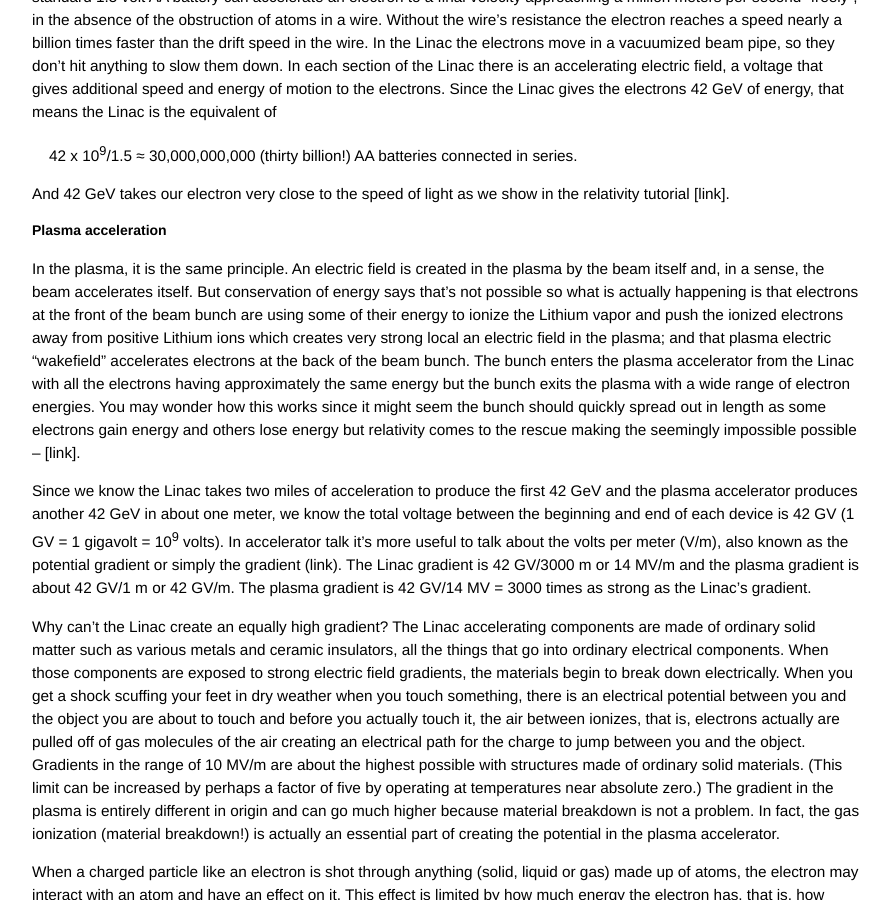
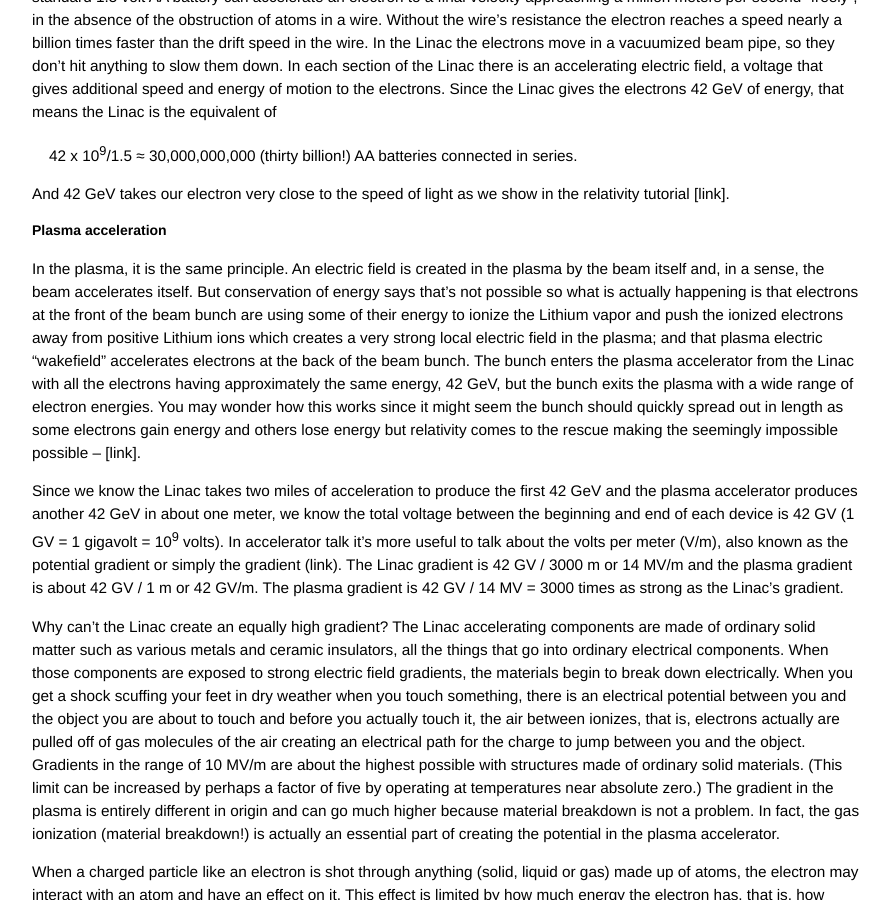
Before and after one commit to grbfacet/facet, a Jekyll site: the page built from beam-acceleration-tutorial.md, in a window 1280 px wide and 900 px high, scrolled down 3271 px. Shown: the whole window, without its empty margins (193-1083 px from the left). Built offline with Jekyll 4.4.1, drawn with Linux system fonts in a browser that asks for light colours; some of the changed text lies outside the part shown.

Commit message:
Update beam-acceleration-tutorial.md

```diff
--- a/beam-acceleration-tutorial.md
+++ b/beam-acceleration-tutorial.md
@@ -122,9 +122,9 @@ And 42 GeV takes our electron very close to the speed of light as we show in the
 
 ##### Plasma acceleration
 
-In the plasma, it is the same principle. An electric field is created in the plasma by the beam itself and, in a sense, the beam accelerates itself. But conservation of energy says that’s not possible so what is actually happening is that electrons at the front of the beam bunch are using some of their energy to ionize the Lithium vapor and push the ionized electrons away from positive Lithium ions which creates very strong local an electric field in the plasma; and that plasma electric "wakefield" accelerates electrons at the back of the beam bunch. The bunch enters the plasma accelerator from the Linac with all the electrons having approximately the same energy but the bunch exits the plasma with a wide range of electron energies. You may wonder how this works since it might seem the bunch should quickly spread out in length as some electrons gain energy and others lose energy but relativity comes to the rescue making the seemingly impossible possible – [link].
+In the plasma, it is the same principle. An electric field is created in the plasma by the beam itself and, in a sense, the beam accelerates itself. But conservation of energy says that’s not possible so what is actually happening is that electrons at the front of the beam bunch are using some of their energy to ionize the Lithium vapor and push the ionized electrons away from positive Lithium ions which creates a very strong local electric field in the plasma; and that plasma electric "wakefield" accelerates electrons at the back of the beam bunch. The bunch enters the plasma accelerator from the Linac with all the electrons having approximately the same energy, 42 GeV, but the bunch exits the plasma with a wide range of electron energies. You may wonder how this works since it might seem the bunch should quickly spread out in length as some electrons gain energy and others lose energy but relativity comes to the rescue making the seemingly impossible possible – [link].
 
-Since we know the Linac takes two miles of acceleration to produce the first 42 GeV and the plasma accelerator produces another 42 GeV in about one meter, we know the total voltage between the beginning and end of each device is 42 GV (1 GV = 1 gigavolt = 10<sup>9</sup> volts). In accelerator talk it’s more useful to talk about the volts per meter (V/m), also known as the potential gradient or simply the gradient (link). The Linac gradient is 42 GV/3000 m or 14 MV/m and the plasma gradient is about 42 GV/1 m or 42 GV/m. The plasma gradient is 42 GV/14 MV = 3000 times as strong as the Linac’s gradient.
+Since we know the Linac takes two miles of acceleration to produce the first 42 GeV and the plasma accelerator produces another 42 GeV in about one meter, we know the total voltage between the beginning and end of each device is 42 GV (1 GV = 1 gigavolt = 10<sup>9</sup> volts). In accelerator talk it’s more useful to talk about the volts per meter (V/m), also known as the potential gradient or simply the gradient (link). The Linac gradient is 42 GV / 3000 m or 14 MV/m and the plasma gradient is about 42 GV / 1 m or 42 GV/m. The plasma gradient is 42 GV / 14 MV = 3000 times as strong as the Linac’s gradient.
 
 Why can’t the Linac create an equally high gradient? The Linac accelerating components are made of ordinary solid matter such as various metals and ceramic insulators, all the things that go into ordinary electrical components. When those components are exposed to strong electric field gradients, the materials begin to break down electrically. When you get a shock scuffing your feet in dry weather when you touch something, there is an electrical potential between you and the object you are about to touch and before you actually touch it, the air between ionizes, that is, electrons actually are pulled off of gas molecules of the air creating an electrical path for the charge to jump between you and the object. Gradients in the range of 10 MV/m are about the highest possible with structures made of ordinary solid materials. (This limit can be increased by perhaps a factor of five by operating at temperatures near absolute zero.) The gradient in the plasma is entirely different in origin and can go much higher because material breakdown is not a problem. In fact, the gas ionization (material breakdown!) is actually an essential part of creating the potential in the plasma accelerator.
 
```
Also changed, not shown: other parts of beam-acceleration-tutorial.md (+1 -1 lines).
